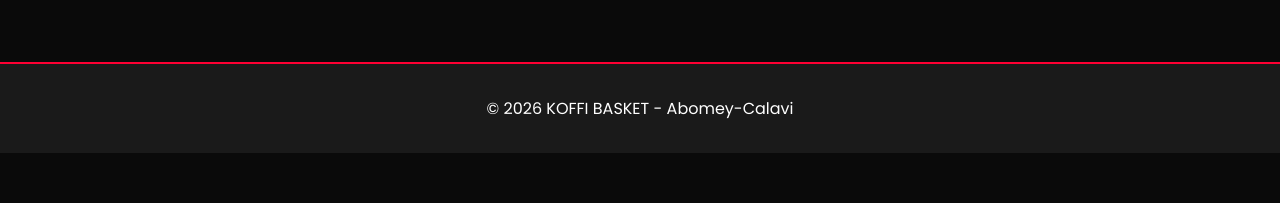
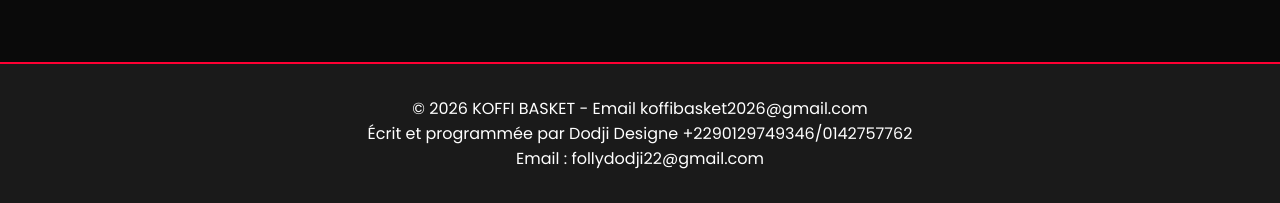
Before and after one commit to follydodji22-coder/koffi-basket, a plain HTML site: page index.html in a window 1280 px wide. Shown: the part 802-1005 px from the top of the page. Before the commit the page ends 955 px from the top, so only its background shows below. Drawn offline with Linux system fonts and the light colour scheme.

Commit message:
Update index.html

```diff
--- a/index.html
+++ b/index.html
@@ -95,7 +95,10 @@
     </section>
   </section>
 
-  <footer><p>© 2026 KOFFI BASKET - Abomey-Calavi</p></footer>
+  <footer><p>© 2026 KOFFI BASKET - Email koffibasket2026@gmail.com</p>
+    <p>Écrit et programmée par Dodji Designe +2290129749346/0142757762</p>
+    <p>Email : follydodji22@gmail.com</p>
+  </footer>
   <script src="script.js"></script>
 </body>
 </html>
```
